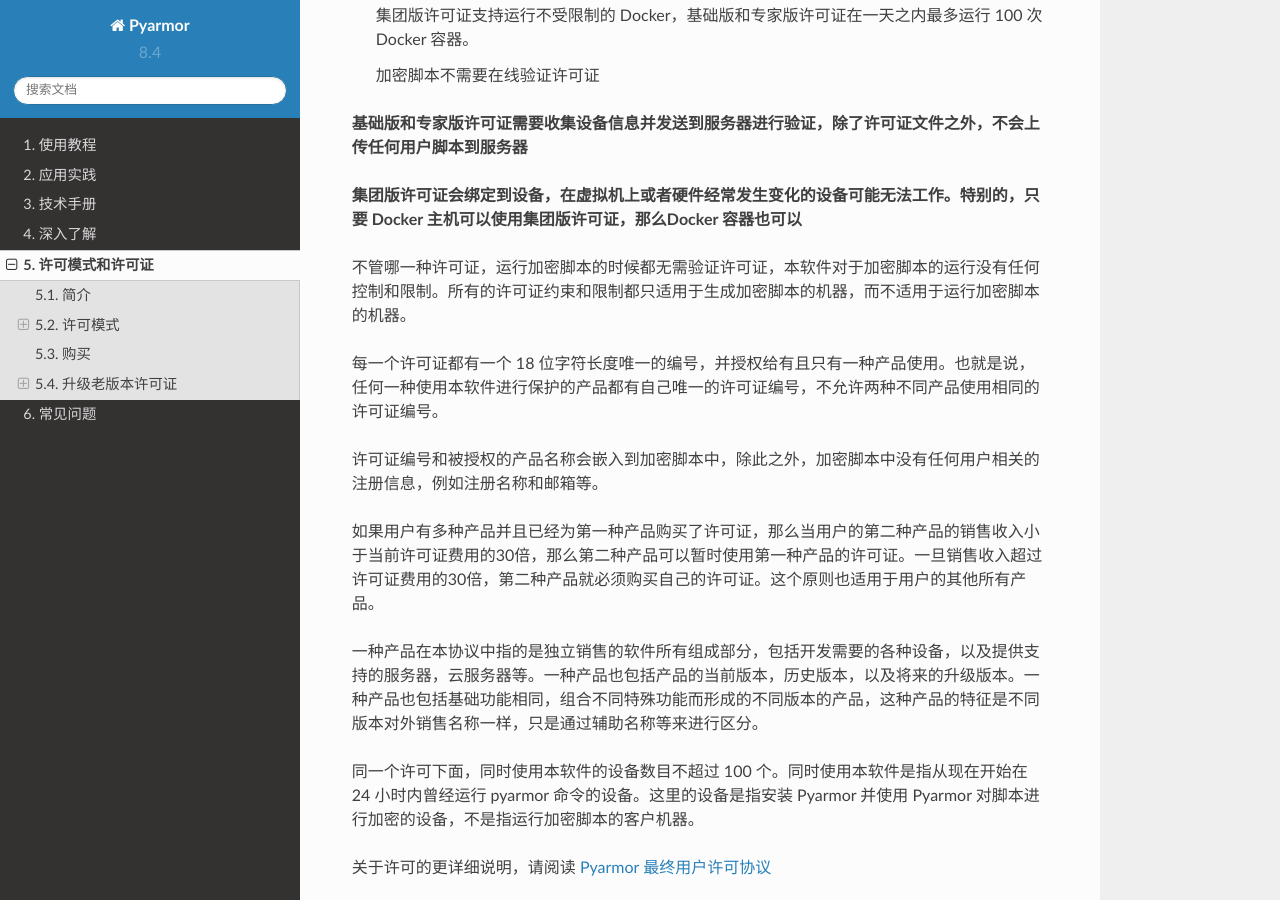
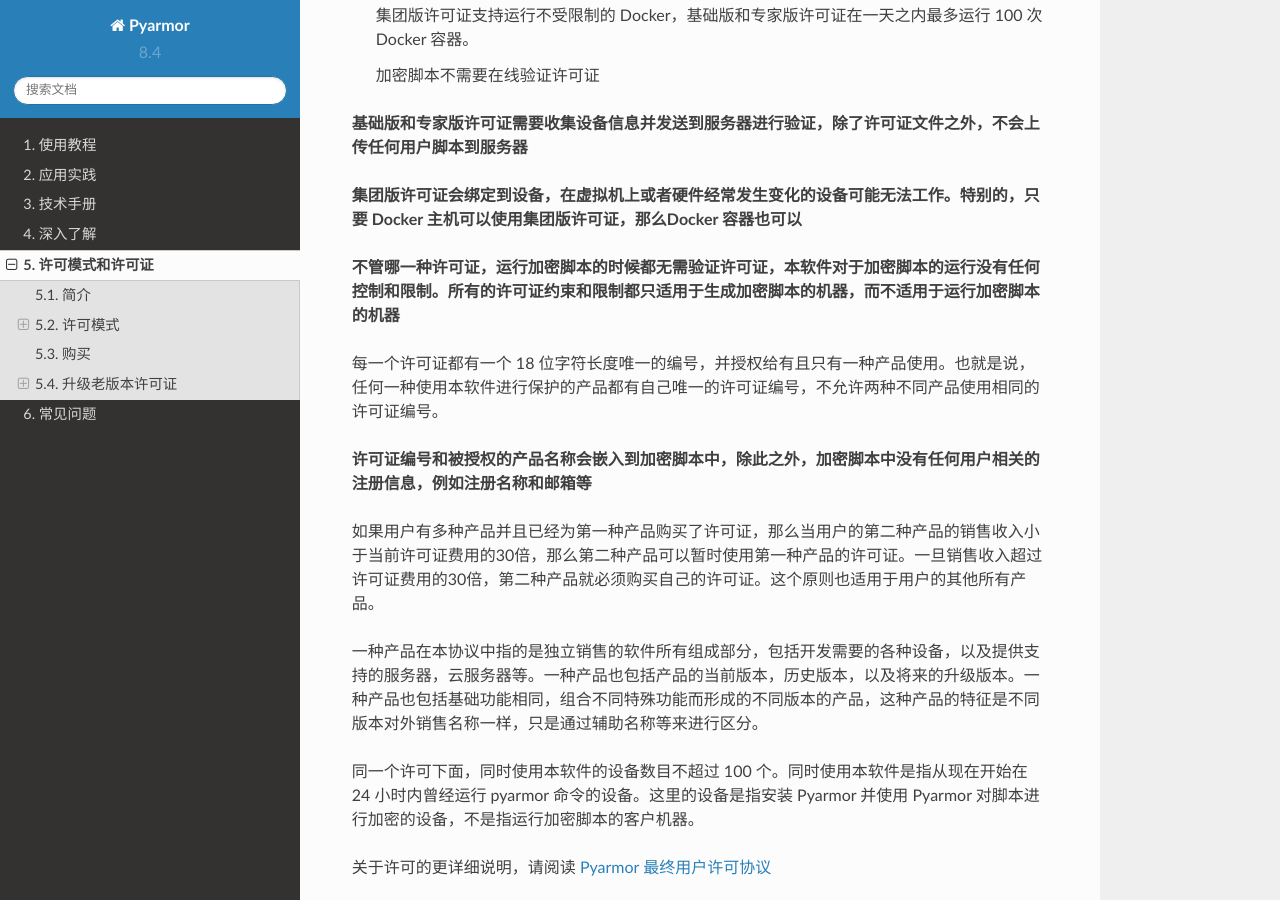
Before and after one commit to dashingsoft/pyarmor-docs-zh, a Sphinx documentation site: the page built from docs/licenses.rst, in a window 1280 px wide and 900 px high, scrolled down 1254 px. Built offline with Sphinx 7.4.7 and the Read the Docs theme 2.0.0, drawn with Linux system fonts in a browser that asks for light colours.

Commit message:
Refine format

```diff
--- a/docs/licenses.rst
+++ b/docs/licenses.rst
@@ -57,11 +57,11 @@
 
 **集团版许可证会绑定到设备，在虚拟机上或者硬件经常发生变化的设备可能无法工作。特别的，只要 Docker 主机可以使用集团版许可证，那么Docker 容器也可以**
 
-不管哪一种许可证，运行加密脚本的时候都无需验证许可证，本软件对于加密脚本的运行没有任何控制和限制。所有的许可证约束和限制都只适用于生成加密脚本的机器，而不适用于运行加密脚本的机器。
+**不管哪一种许可证，运行加密脚本的时候都无需验证许可证，本软件对于加密脚本的运行没有任何控制和限制。所有的许可证约束和限制都只适用于生成加密脚本的机器，而不适用于运行加密脚本的机器**
 
 每一个许可证都有一个 18 位字符长度唯一的编号，并授权给有且只有一种产品使用。也就是说，任何一种使用本软件进行保护的产品都有自己唯一的许可证编号，不允许两种不同产品使用相同的许可证编号。
 
-许可证编号和被授权的产品名称会嵌入到加密脚本中，除此之外，加密脚本中没有任何用户相关的注册信息，例如注册名称和邮箱等。
+**许可证编号和被授权的产品名称会嵌入到加密脚本中，除此之外，加密脚本中没有任何用户相关的注册信息，例如注册名称和邮箱等**
 
 如果用户有多种产品并且已经为第一种产品购买了许可证，那么当用户的第二种产品的销售收入小于当前许可证费用的30倍，那么第二种产品可以暂时使用第一种产品的许可证。一旦销售收入超过许可证费用的30倍，第二种产品就必须购买自己的许可证。这个原则也适用于用户的其他所有产品。
 
```
